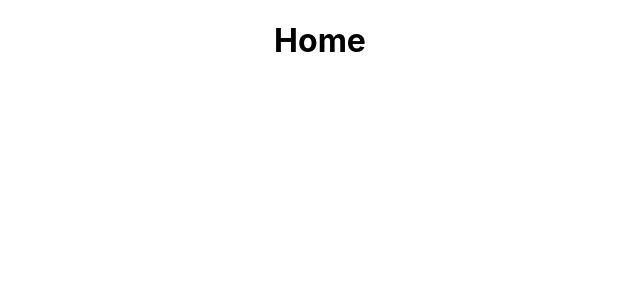
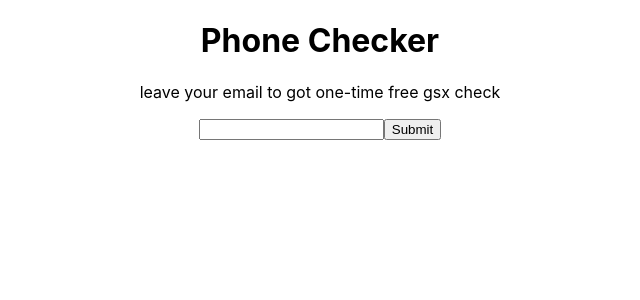
Before and after one commit to drkying/checkerphone, a React (Create React App) app: page / in a window 1280 px wide. Shown: the top 300 px of the page, without its empty margins (320-960 px from the left). Built offline with nearby package versions, Linux system fonts and the light colour scheme.

Commit message:
mvc waiting email

```diff
--- a/package.json
+++ b/package.json
@@ -6,6 +6,7 @@
     "@testing-library/jest-dom": "^5.17.0",
     "@testing-library/react": "^13.4.0",
     "@testing-library/user-event": "^13.5.0",
+    "axios": "^1.6.0",
     "firebase": "^10.5.0",
     "localforage": "^1.10.0",
     "match-sorter": "^6.3.1",
--- a/src/components/AppRouter.js
+++ b/src/components/AppRouter.js
@@ -1,5 +1,4 @@
 import React from 'react';
-import {BrowserRouter as Router, Route, Routes} from 'react-router-dom';
 // import routes from '../router/index';
 import Home from "../pages/Home";
 
@@ -17,18 +16,21 @@ function AppRouter() {
         }
     ]
     return (
-        <Router>
-            <Routes>
-                {routes.map((route, index) => (
-                    <Route
-                        key={index}
-                        path={route.path}
-                        exact={route.exact}
-                        component={route.component}
-                    />
-                ))}
-            </Routes>
-        </Router>
+        // <Router>
+        //     <Routes>
+        //         {routes.map((route, index) => (
+        //             <Route
+        //                 key={index}
+        //                 path={route.path}
+        //                 exact={route.exact}
+        //                 component={route.component}
+        //             />
+        //         ))}
+        //     </Routes>
+        // </Router>
+        <div>
+
+        </div>
     );
 }
 
--- a/src/pages/Home.js
+++ b/src/pages/Home.js
@@ -1,7 +1,34 @@
+import {useState} from "react";
+import axios from "axios";
+
+
 function Home() {
+    const [inputValue, setInputValue] = useState('');
     return (
         <div>
-            <h1>Home</h1>
+            <h1>Phone Checker</h1>
+            <p>leave your email to got one-time free gsx check</p>
+            <input
+                type="text"
+                className="inputDemo"
+                value={inputValue}
+                onChange={e => {
+                    setInputValue(e.target.value);
+                }}
+            />
+            <button onClick={async () => {
+                console.log(inputValue);
+                //使用axios访问后端接口（http://localhost:3000/api/phone/check），上传inputValue
+                try {
+                    const response = await axios.post('http://111.230.60.241:3000/api/phone/check', {inputValue});
+                    // 处理响应数据
+                    console.log(response.data);
+                } catch (error) {
+                    // 处理错误
+                    console.error(error);
+                }
+            }}>Submit
+            </button>
         </div>
     )
 }
```
Also changed, not shown: 1 other file (tests, documents, lock files or other folders).
